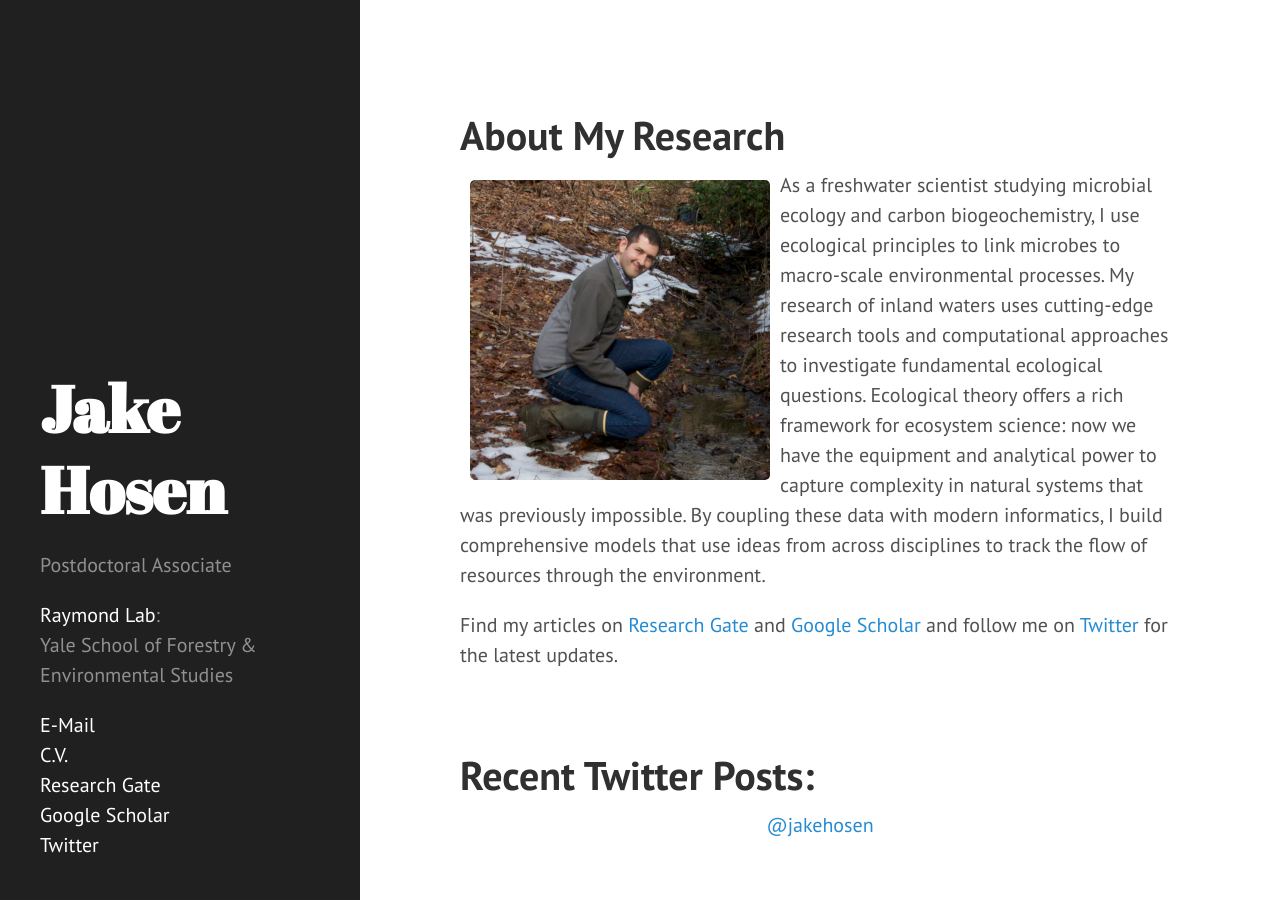
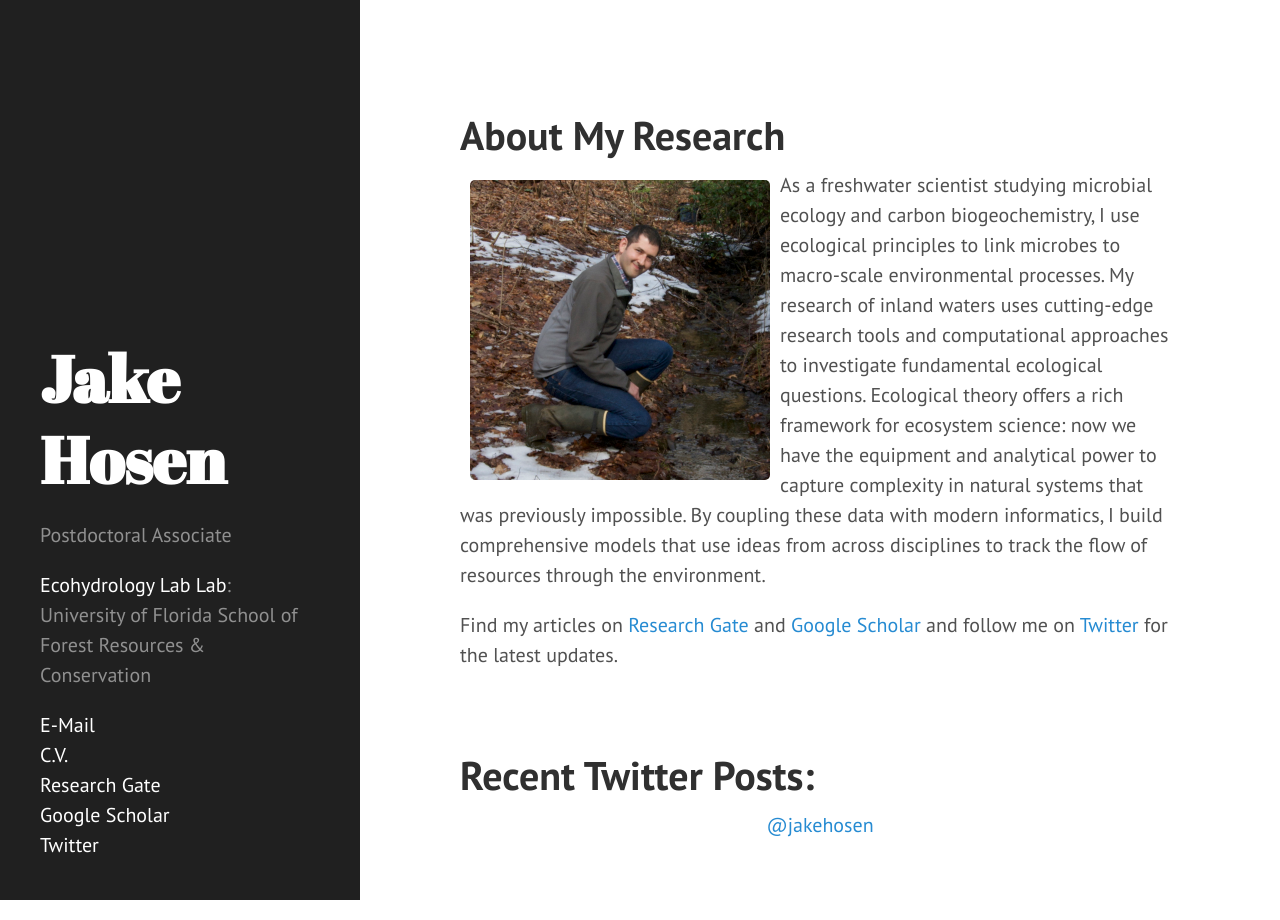
Before and after one commit to jakehosen/jakehosen.github.io, a Jekyll site: the page built from index.html, in a window 1280 px wide. Built offline with Jekyll 4.4.1, drawn with Linux system fonts in a browser that asks for light colours; the list of posts is cut into pages by our own code; comment, search, counter and statistics services are not loaded.

Commit message:
Update _config.yml

```diff
--- a/_config.yml
+++ b/_config.yml
@@ -9,7 +9,7 @@ permalink:        none
 # Setup
 title:            Jake Hosen
 tagline:          'Freshwater Microbial Ecology & Biogeochemistry'
-description:      '<p>Postdoctoral Associate</p> <p><a href="http://environment.yale.edu/raymond-lab/">Raymond Lab</a>:<br> Yale School of Forestry & Environmental Studies</p> <p><a href="mailto:jake.hosen@yale.edu">E-Mail</a><br><a href="/files/Hosen_CV_20181220.pdf">C.V.</a><br><a href="http://www.researchgate.net/profile/Jacob_Hosen">Research Gate</a><br><a href="https://scholar.google.com/citations?user=vsRFxUEAAAAJ&hl=en">Google Scholar</a><br><a href="http://www.twitter.com/jakehosen">Twitter</a>'
+description:      '<p>Postdoctoral Associate</p> <p><a href="http://environment.yale.edu/raymond-lab/">Ecohydrology Lab Lab</a>:<br> University of Florida School of Forest Resources & Conservation</p> <p><a href="mailto:jhosen@ufl.edu">E-Mail</a><br><a href="/files/Hosen_CV_20181220.pdf">C.V.</a><br><a href="http://www.researchgate.net/profile/Jacob_Hosen">Research Gate</a><br><a href="https://scholar.google.com/citations?user=vsRFxUEAAAAJ&hl=en">Google Scholar</a><br><a href="http://www.twitter.com/jakehosen">Twitter</a>'
 url:              http://jakehosen.github.io
 baseurl:          /
 
```
